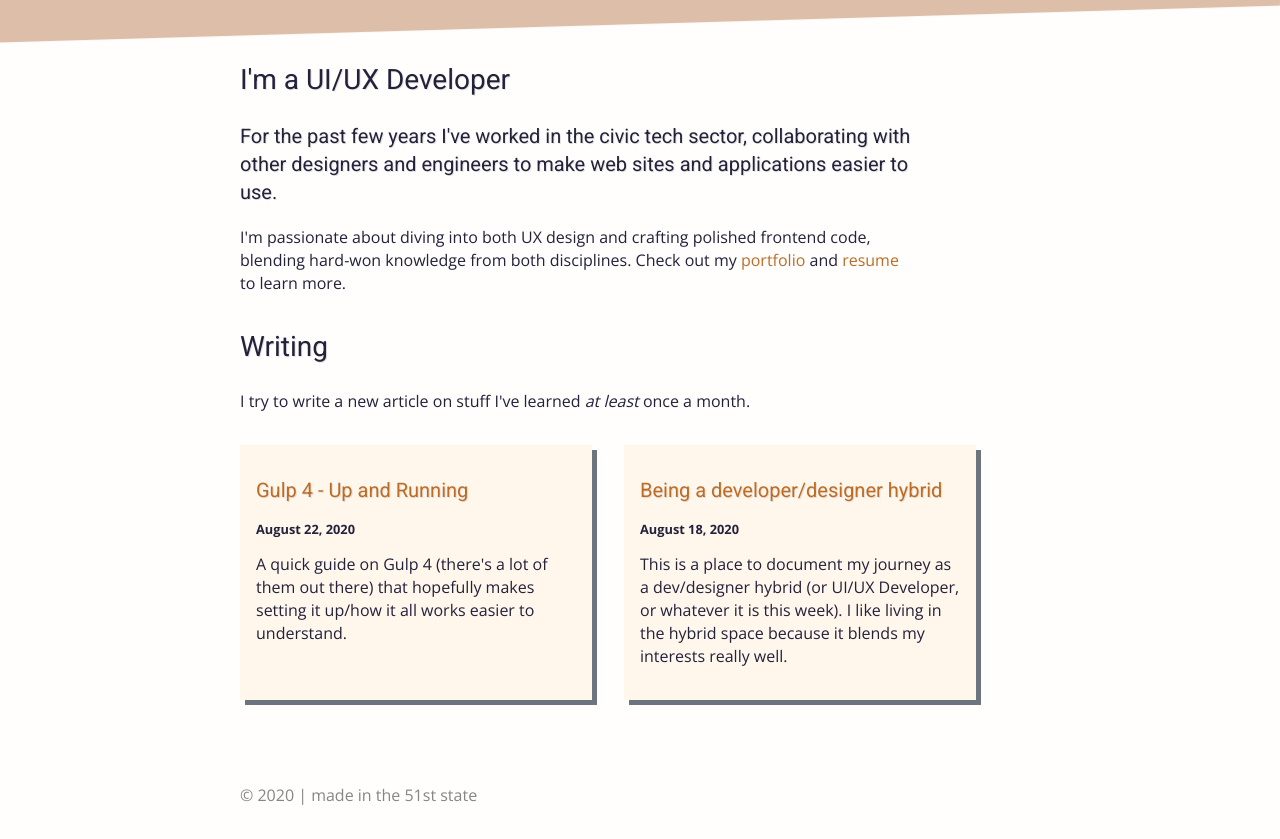
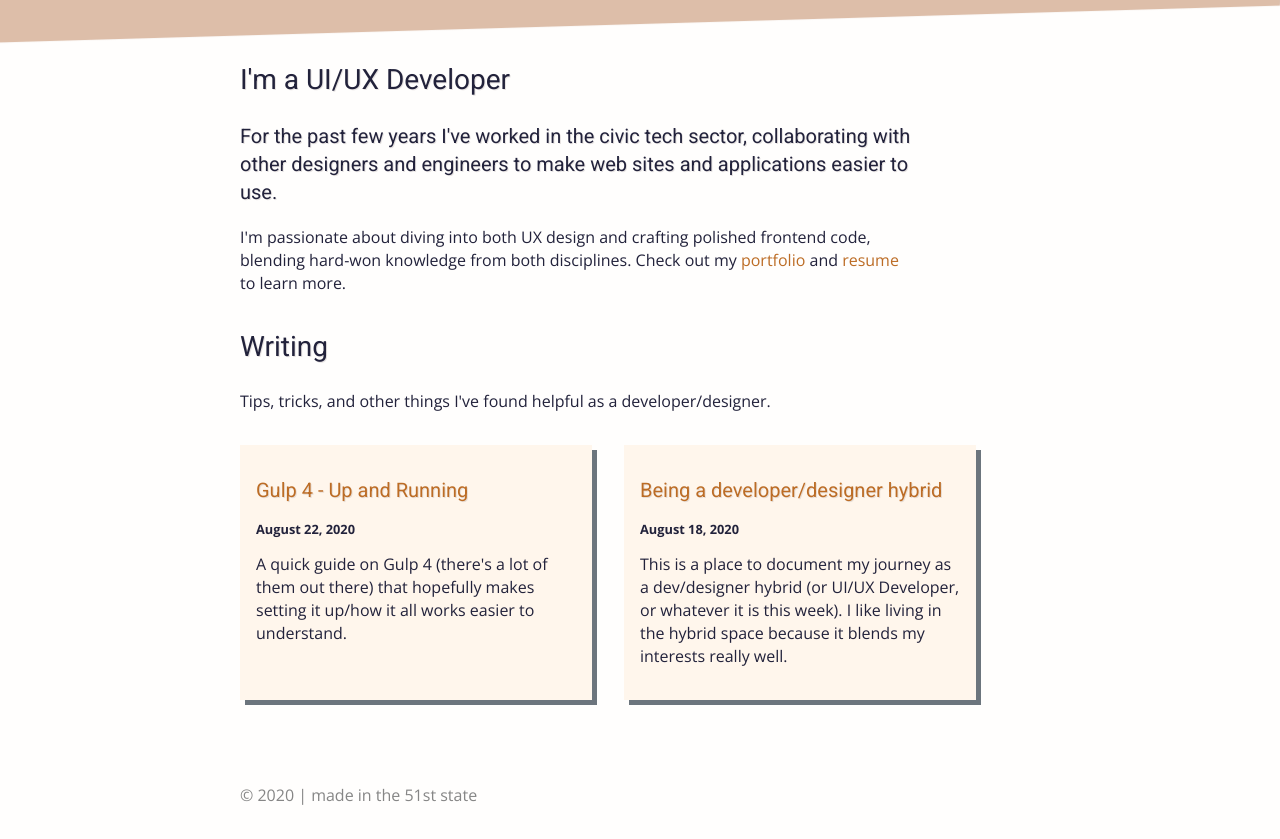
Before and after one commit to vincevince1006/vnncctt-site, a Gatsby site: page / in a window 1280 px wide. Shown: the part 81-920 px from the top of the page. Built offline with nearby package versions, Linux system fonts and the light colour scheme; Gatsby itself is replaced by a stand-in of ours.

Commit message:
change description on main page

```diff
--- a/src/pages/index.js
+++ b/src/pages/index.js
@@ -21,7 +21,7 @@ const BlogIndex = ({ data, location }) => {
         </div>
       </section>
       <h2>Writing</h2>
-      <p>I try to write a new article on stuff I've learned <em>at least</em> once a month.</p>
+      <p>Tips, tricks, and other things I've found helpful as a developer/designer.</p>
       <section className="main__inner-articleList">
       {posts.map(({ node }) => {
         const title = node.frontmatter.title || node.fields.slug
```
